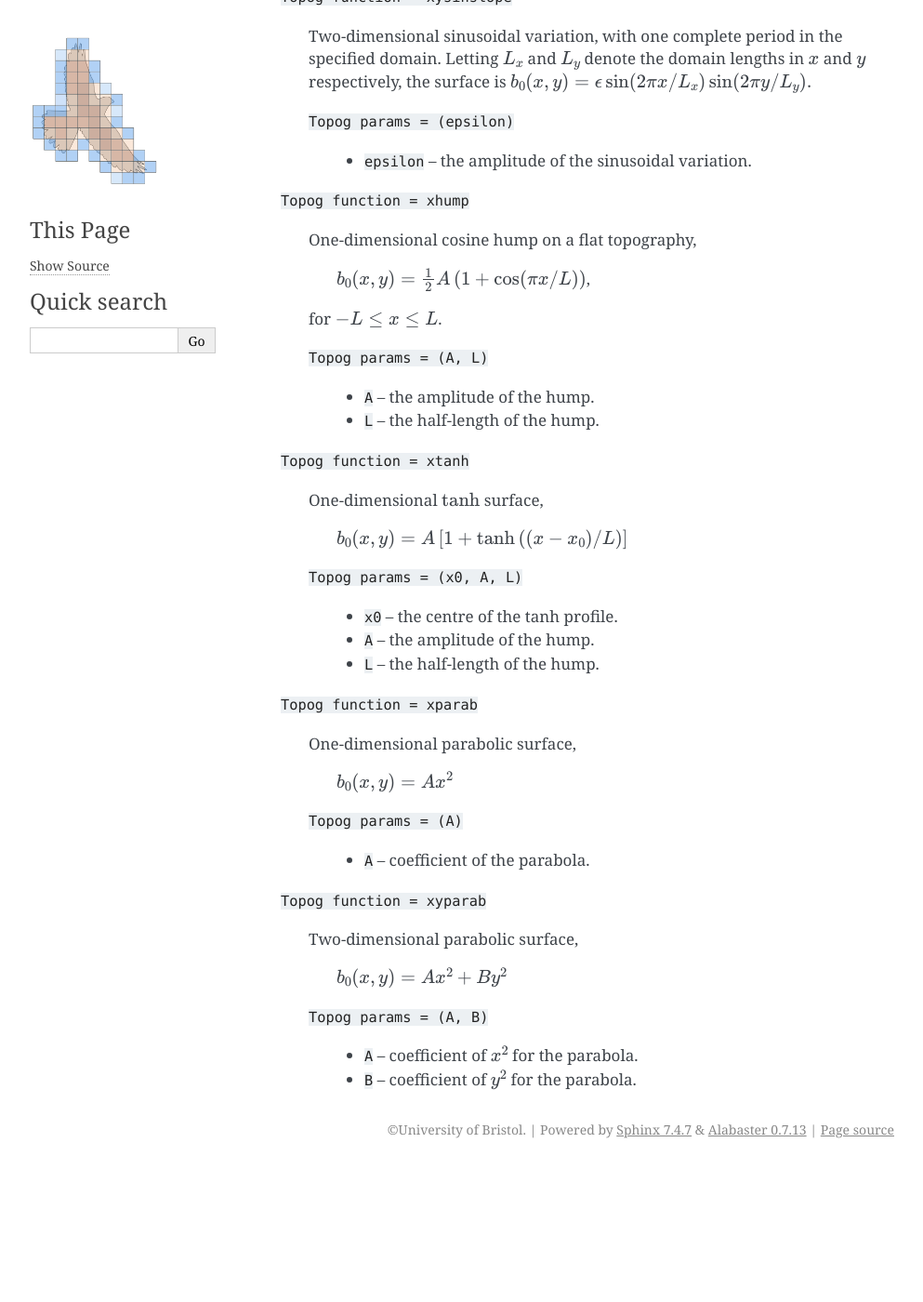
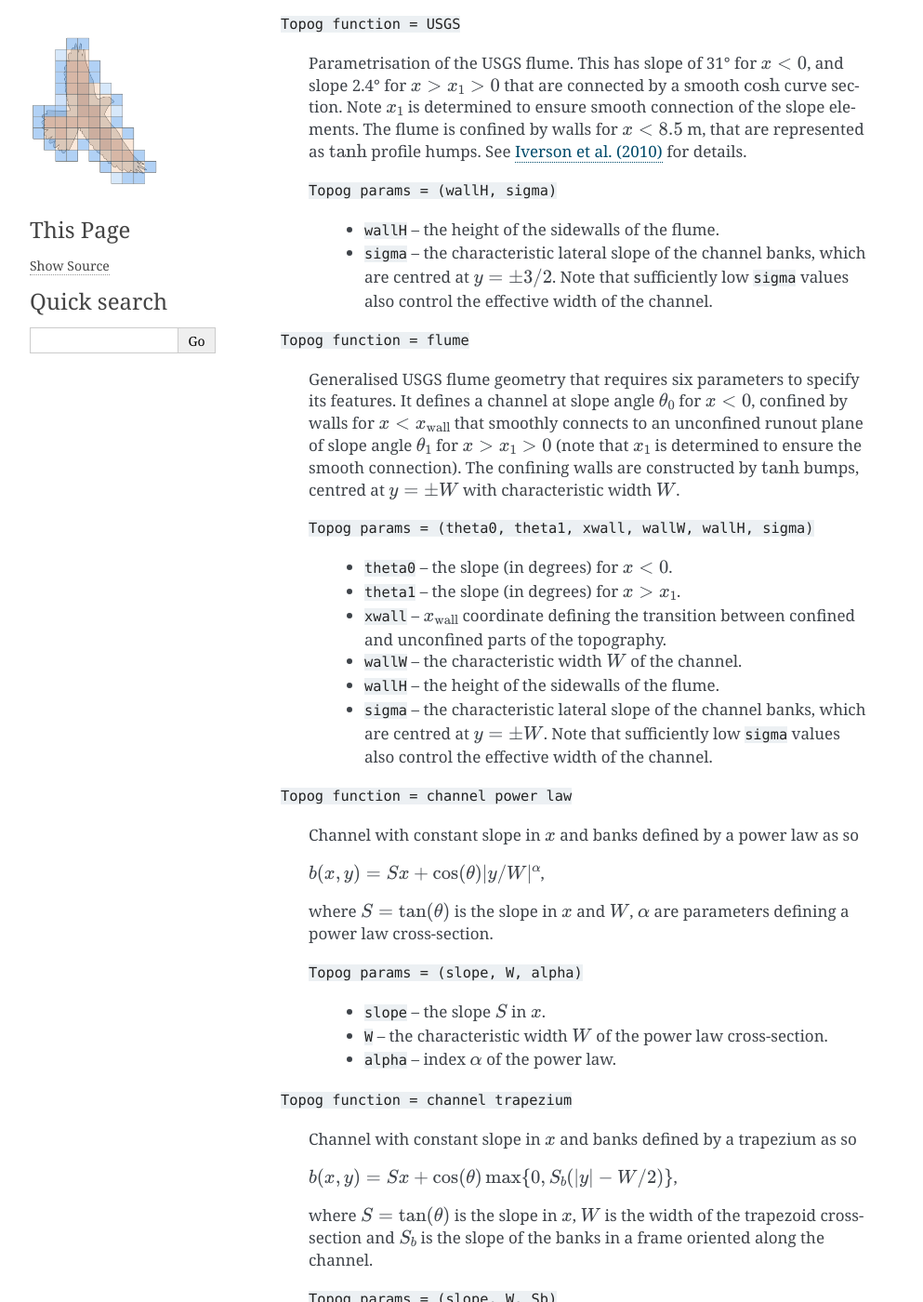
Before and after one commit to jakelangham/kestrel, a Sphinx documentation site: the page built from docs/source/settings_and_parameters/topog.rst, in a window 1280 px wide and 1400 px high, scrolled down 3841 px. Shown: the whole window at 93% size, without its empty margins (148-1141 px from the left). Built offline with Sphinx 7.4.7, drawn with Linux system fonts in a browser that asks for light colours; before the commit the page ends 5095 px from its top, so only the background shows below that; some of the changed text lies outside the part shown.

Commit message:
New topography functions (#23)
* New TopogFunc flume that generalizes USGS

* corrected flume walls

* Document general usgs flume geometry

+ small clarification to usgs geometry documentation.

* Add new topos: trislope and 2 simple channels

* xtrislope missing x index

---------

Co-authored-by: Mark Woodhouse <mark.woodhouse@bristol.ac.uk>

```diff
--- a/docs/source/settings_and_parameters/topog.rst
+++ b/docs/source/settings_and_parameters/topog.rst
@@ -139,6 +139,24 @@
             - :code:`phi2` -- the slope angle for :math:`x\to +\infty`, in degrees.  A positive value corresponds to an elevation decreasing from left to right.
             - :code:`lambda` -- the characteristic length scale of the smooth transition region.
 
+    :code:`Topog function = xTrislope`
+
+        A surface with three constant slopes connected piecewise continuously
+        by trigonometric functions over a characteristic length scale
+        :math:`\lambda`.
+
+        :code:`Topog params = (phi1, phi2, phi3, lambda, x1, x2)`
+
+            - :code:`phi1` -- the slope angle :math:`\phi_1` for :math:`x<(x_1-\lambda/2)`, in degrees.  A positive value corresponds to an elevation decreasing from left to right.
+            - :code:`phi2` -- the slope angle :math:`\phi_2` for :math:`(x_1-\lambda/2)<x<(x_2-\lambda/2)`, in degrees.  A positive value corresponds to an elevation decreasing from left to right.
+            - :code:`phi3` -- the slope angle :math:`\phi_3` for :math:`(x_2-\lambda/2)<x`, in degrees.  A positive value corresponds to an elevation decreasing from left to right.
+            - :code:`lambda` -- the length scale :math:`\lambda` over which transitions between
+              constant slope values occur.
+            - :code:`x1` -- the point :math:`x_1` where the transition between
+              :math:`\phi_1` and :math:`\phi_2` is centred.
+            - :code:`x2` -- the point :math:`x_2` where the transition between
+              :math:`\phi_2` and :math:`\phi_3` is centred.
+
     :code:`Topog function = USGS`
 
         Parametrisation of the USGS flume.  This has slope of 31° for
@@ -152,7 +170,67 @@
         :code:`Topog params = (wallH, sigma)`
 
             - :code:`wallH` -- the height of the sidewalls of the flume.
-            - :code:`sigma` -- the width of the sidewalls of the flume.
+            - :code:`sigma` -- the characteristic lateral slope of the channel
+              banks, which are centred at :math:`y=\pm 3/2`.
+              Note that sufficiently low :code:`sigma` values also
+              control the effective width of the channel.
+
+    :code:`Topog function = flume`
+
+        Generalised USGS flume geometry that requires six parameters to specify
+        its features. It defines a channel at slope angle :math:`\theta_0` for
+        :math:`x<0`, confined by walls for :math:`x<x_{\mathrm{wall}}` that
+        smoothly connects to an unconfined runout plane of slope angle
+        :math:`\theta_1` for :math:`x>x_1>0` (note that :math:`x_1` is
+        determined to ensure the smooth connection).
+        The confining walls are constructed by :math:`\tanh` bumps, centred at
+        :math:`y=\pm W` with characteristic width :math:`W`.
+
+        :code:`Topog params = (theta0, theta1, xwall, wallW, wallH, sigma)`
+
+            - :code:`theta0` -- the slope (in degrees) for :math:`x < 0`.
+            - :code:`theta1` -- the slope (in degrees) for :math:`x > x_1`.
+            - :code:`xwall` -- :math:`x_{\mathrm{wall}}` coordinate defining the
+              transition between confined and unconfined parts of the topography.
+            - :code:`wallW` -- the characteristic width :math:`W` of the channel.
+            - :code:`wallH` -- the height of the sidewalls of the flume.
+            - :code:`sigma` -- the characteristic lateral slope of the channel
+              banks, which are centred at :math:`y=\pm W`.
+              Note that sufficiently low :code:`sigma` values also
+              control the effective width of the channel.
+
+    :code:`Topog function = channel power law`
+
+        Channel with constant slope in :math:`x` and banks defined by a power law as so
+
+        :math:`b(x, y) = Sx + \cos(\theta)|y/W|^\alpha`,
+
+        where :math:`S = \tan(\theta)` is the slope in :math:`x` and :math:`W`,
+        :math:`\alpha` are parameters defining a power law cross-section.
+
+        :code:`Topog params = (slope, W, alpha)`
+
+            - :code:`slope` -- the slope :math:`S` in :math:`x`.
+            - :code:`W` -- the characteristic width :math:`W` of the power law
+              cross-section.
+            - :code:`alpha` -- index :math:`\alpha` of the power law.
+
+    :code:`Topog function = channel trapezium`
+
+        Channel with constant slope in :math:`x` and banks defined by a trapezium as so
+
+        :math:`b(x, y) = Sx + \cos(\theta)\max\{0, S_b (|y| - W/2)\}`,
+
+        where :math:`S = \tan(\theta)` is the slope in :math:`x`, :math:`W` is
+        the width of the trapezoid cross-section and :math:`S_b` is the slope of
+        the banks in a frame oriented along the channel.
+
+        :code:`Topog params = (slope, W, Sb)`
+
+            - :code:`slope` -- the slope :math:`S` in :math:`x`.
+            - :code:`W` -- the width of the channel base.
+            - :code:`Sb` -- the gradient of the banks in slope-aligned
+              coordinates.
 
     :code:`Topog function = xsinslope`
 
```
Also changed, not shown: 2 other files.
